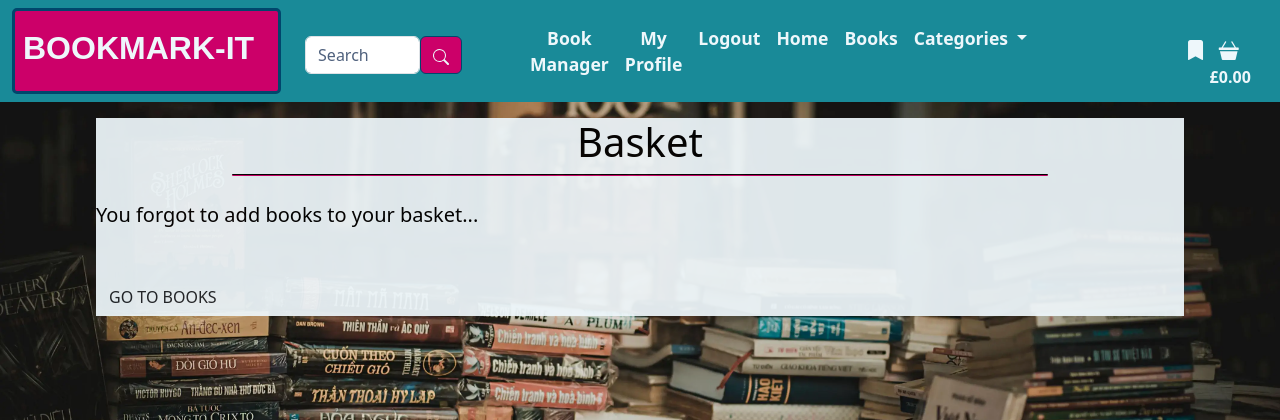
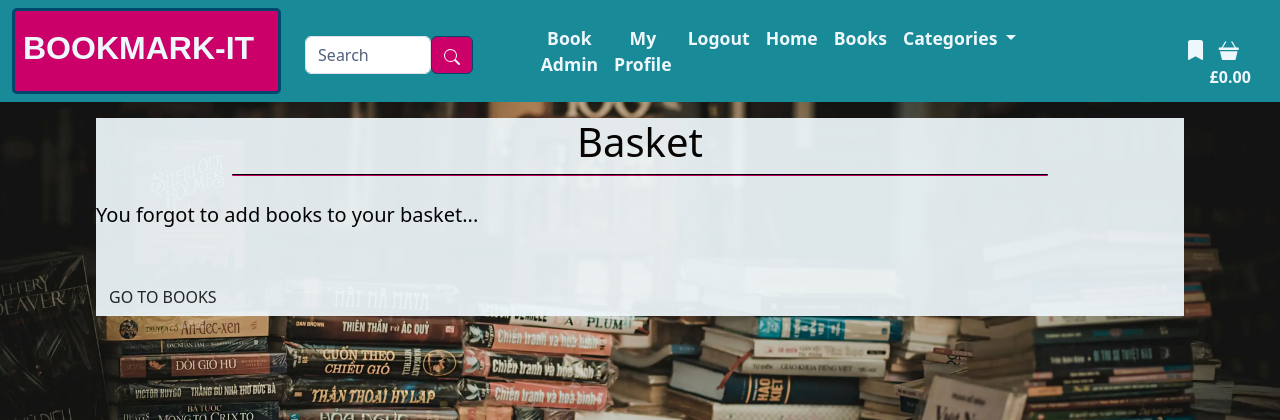
Before and after one commit to abz2489/book-mark-it, a Django app: page /basket/ in a window 1280 px wide. Shown: the top 420 px of the page. Run offline with Django 3.2, Linux system fonts and the light colour scheme; the visitor is signed in with stand-in values (Sample User, id 1); some libraries are stand-ins or nearby versions; some web fonts are replaced.

Commit message:
Change nav link name

```diff
--- a/templates/includes/mobile-navbar.html
+++ b/templates/includes/mobile-navbar.html
@@ -28,7 +28,7 @@
             {% if request.user.is_authenticated %}
                 {% if request.user.is_superuser %}
                     <li class="nav-item mb-1">
-                        <a href="" class="nav-link d-block d-lg-none ps-2">Book Manager</a>
+                        <a href="" class="nav-link d-block d-lg-none ps-2">Book Admin</a>
                     </li>
                 {% endif %}
                 <li class="nav-item mb-1">
--- a/templates/includes/nav-links.html
+++ b/templates/includes/nav-links.html
@@ -4,7 +4,7 @@
         {% if request.user.is_authenticated %}
             {% if request.user.is_superuser %}
                 <li class="nav-item">
-                    <a href="" class="nav-link-lg">Book Manager</a>
+                    <a href="" class="nav-link-lg">Book Admin</a>
                 </li>
             {% endif %}
             <li class="nav-item">
```
